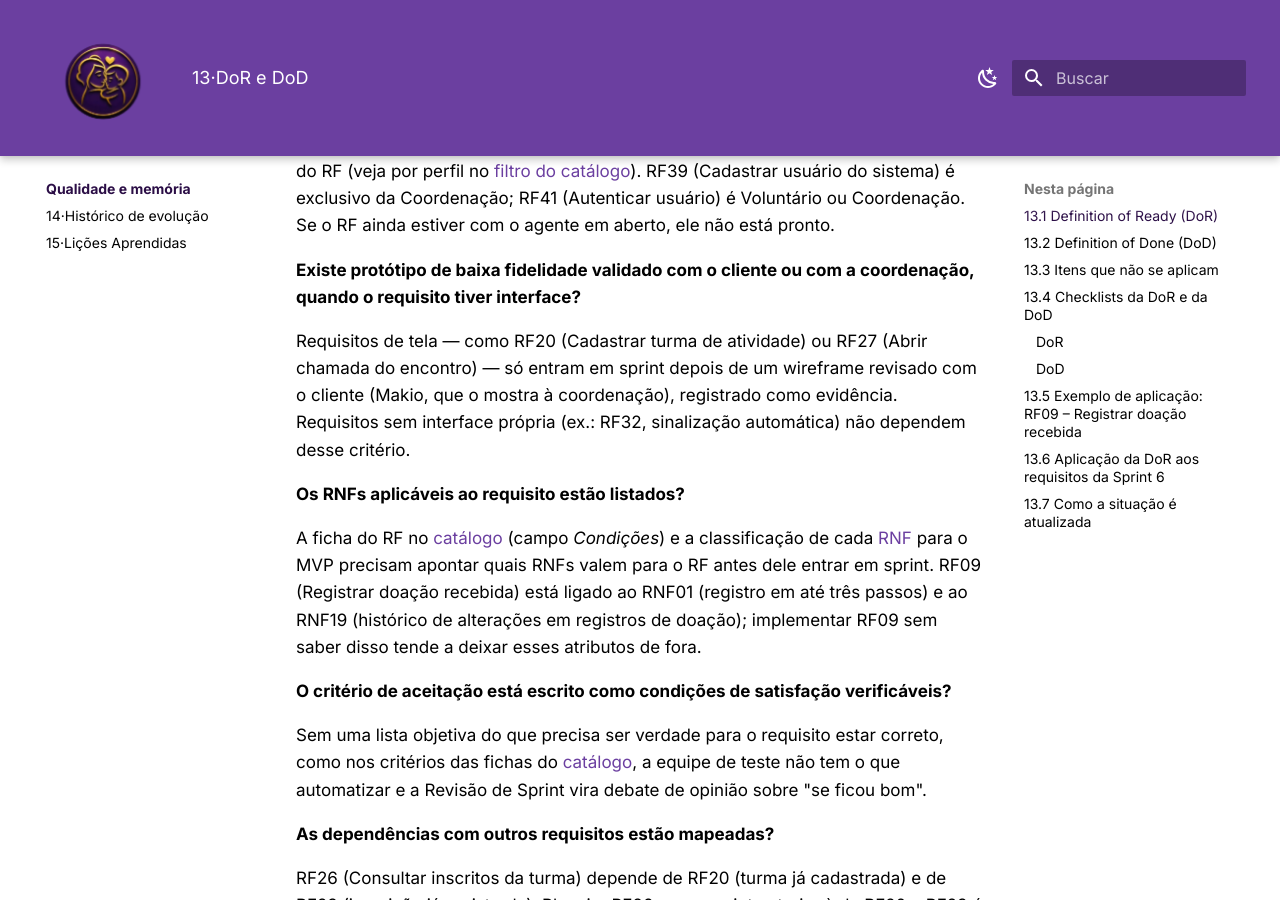
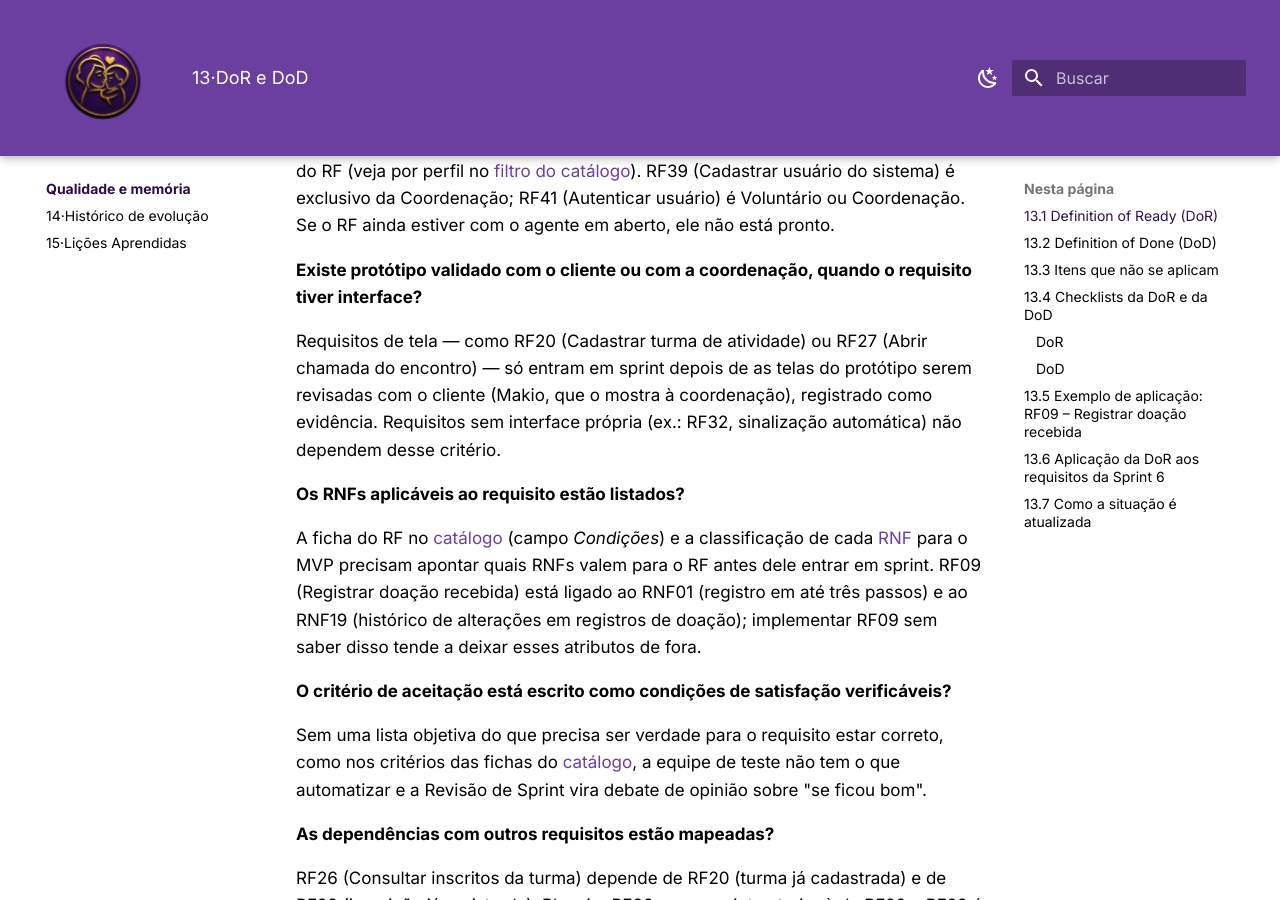
Before and after one commit to mdsreq-fga-unb/REQ-2026.2-T01-MaesGuerreiras, an MkDocs documentation site: the page built from docs/13-dor-dod/index.md, in a window 1280 px wide and 900 px high, scrolled down 1096 px. Built offline with MkDocs 1.6.1 and Material for MkDocs 9.7.7, drawn with Linux system fonts in a browser that asks for light colours.

Commit message:
Trata o protótipo do Figma como de alta fidelidade

```diff
--- a/docs/13-dor-dod/index.md
+++ b/docs/13-dor-dod/index.md
@@ -34,11 +34,11 @@ campo *Agentes* da ficha do RF (veja por perfil no [filtro do catálogo](../08-r
 sistema) é exclusivo da Coordenação; RF41 (Autenticar usuário) é Voluntário ou Coordenação. Se o
 RF ainda estiver com o agente em aberto, ele não está pronto.
 
-**Existe protótipo de baixa fidelidade validado com o cliente ou com a coordenação, quando o
+**Existe protótipo validado com o cliente ou com a coordenação, quando o
 requisito tiver interface?**
 
 Requisitos de tela — como RF20 (Cadastrar turma de atividade) ou RF27 (Abrir chamada do
-encontro) — só entram em sprint depois de um wireframe revisado com o cliente (Makio, que o mostra à
+encontro) — só entram em sprint depois de as telas do protótipo serem revisadas com o cliente (Makio, que o mostra à
 coordenação), registrado como evidência. Requisitos sem interface própria (ex.: RF32, sinalização automática) não dependem
 desse critério.
 
```
Also changed, not shown: docs/01-visao-produto/index.md (+10 -7 lines), docs/14-historico/index.md (+1 -0 lines).
